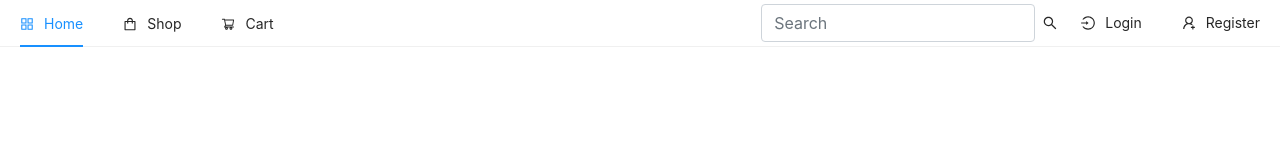
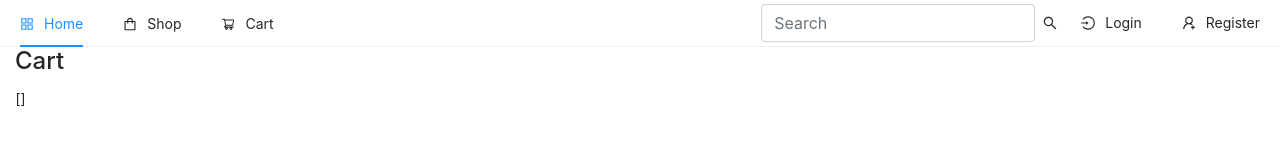
Before and after one commit to nickty/full-com-front, a React (Create React App) app: page /cart in a window 1280 px wide. Shown: the top 160 px of the page. Built offline with nearby package versions, Linux system fonts and the light colour scheme; no server answers.

Commit message:
cart page created

```diff
--- a/src/App.js
+++ b/src/App.js
@@ -29,6 +29,7 @@ import Product from './pages/Product';
 import CategoryHome from './pages/category/CategoryHome';
 import SubHome from './pages/sub/SubHome';
 import Shop from './pages/Shop';
+import Cart from './pages/Cart';
 
 
 function App() {
@@ -95,6 +96,7 @@ function App() {
           <Route path="/category/:slug" exact component={CategoryHome} />
           <Route path="/sub/:slug" exact component={SubHome} />
           <Route path="/shop" exact component={Shop} />
+          <Route path="/cart" exact component={Cart} />
         </Switch>
   </>
 
--- /dev/null
+++ b/src/pages/Cart.js
@@ -0,0 +1,18 @@
+import React from 'react'
+import { useDispatch, useSelector } from 'react-redux'
+
+const Cart = () => {
+
+    const { user, cart } = useSelector(state => state)
+
+    const dispatch = useDispatch()
+
+    return (
+        <div className="container-fluid">
+            <h4>Cart</h4>
+            {JSON.stringify(cart)}
+        </div>
+    )
+}
+
+export default Cart
```
